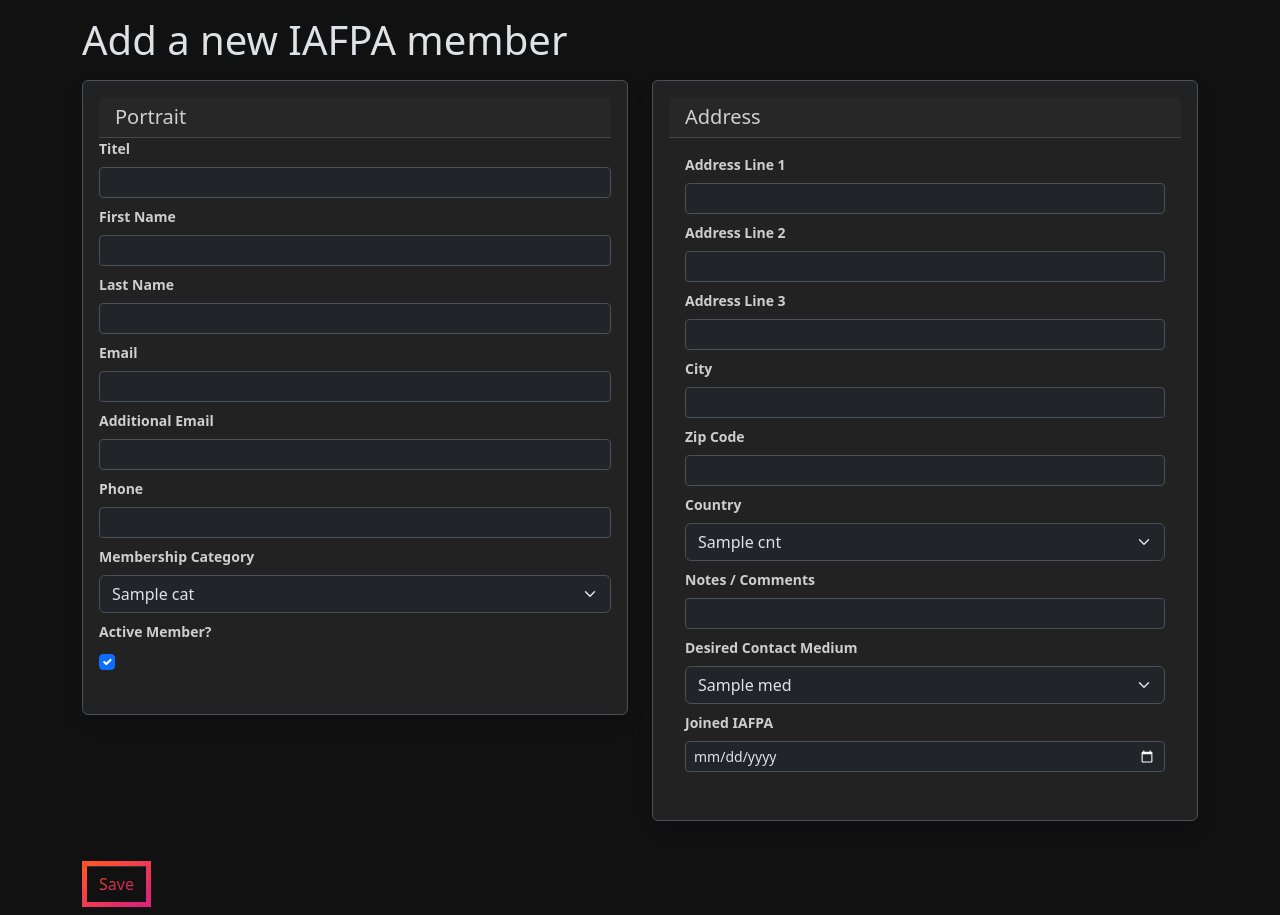
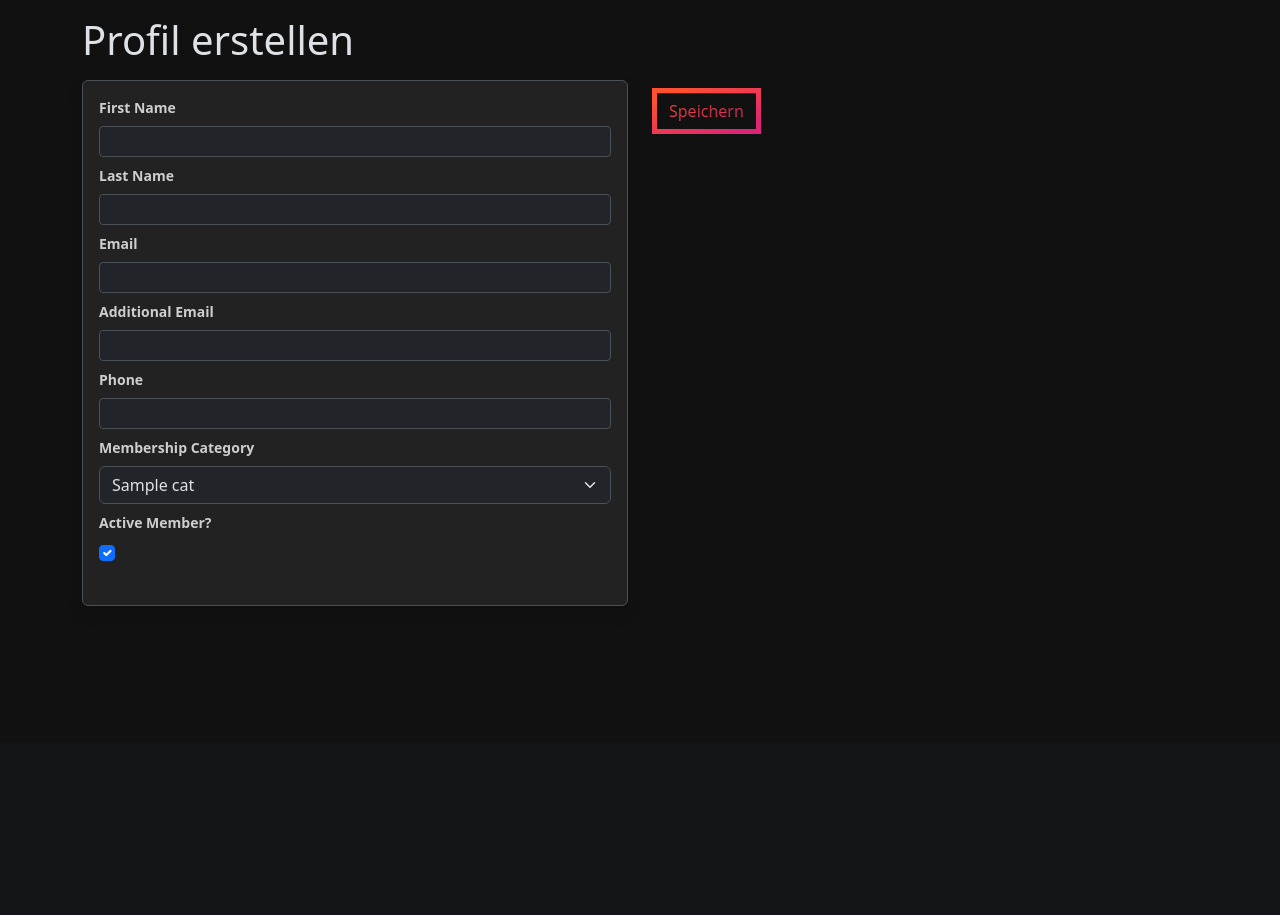
Before and after one commit to alexarnimueller/tschugger, a Flask app: template app/app/templates/people/new.html in a window 1280 px wide. Shown: the part 57-972 px from the top of the page. After the commit the page ends 663 px from the top, so only its background shows below. Run offline with Flask 3, Linux system fonts and the light colour scheme; the template is opened without the code that fills it: most values are stand-ins (such as "Sample title", 1, 10 or a date in 2020); parts of the project's set-up code (start-up, migrations or seed data) failed here and were passed over; some libraries are stand-ins or nearby versions.

Commit message:
:construction: wip

```diff
--- a/app/app/auth.py
+++ b/app/app/auth.py
@@ -1,5 +1,5 @@
 import functools
-
+import requests
 from flask import Blueprint
 from flask import flash
 from flask import g
@@ -62,7 +62,7 @@ def register():
             session.clear()  # log user in
             session["user_id"] = user.id
             flash(f"{user.username}  registriert.", "success")
-            return redirect(url_for("people.add"))
+            return requests.post((url_for("people.add")), json=user, headers={"Content-Type": "application/json"})
         else:
             flash(error, "error")
     return render_template("auth/register.html", form=form)
--- a/app/app/templates/people/new.html
+++ b/app/app/templates/people/new.html
@@ -2,7 +2,7 @@
 {% set active_page = 'members' %}
 
 {% block content %}
-<h1 class="my-3">{% block title %}Add a new IAFPA member{% endblock %}</h1>
+<h1 class="my-3">{% block title %}Profil erstellen{% endblock %}</h1>
 
 <form id="add_member" accept-charset="UTF-8" method="post">
 	<input type="hidden" name="csrf_token" value="{{ csrf_token() }}">
@@ -10,14 +10,7 @@
 	<div class="row">
 		<div class="col-md-6">
 			<div class="card border shadow p-3">
-				<h5 class="card-header">Portrait</h5>
 				<dl class="mb-n2">
-					<dt class="small">
-						<label class="form-label" for="member_title">Titel</label>
-					</dt>
-					<dd>
-						<input class="form-control form-control-sm" type="text" name="title" id="member_title" />
-					</dd>
                     <dt class="small">
 						<label class="form-label" for="member_firstname">First Name</label>
 					</dt>
@@ -67,80 +60,8 @@
                 </dl>
             </div>
         </div>
-
-        <div class="col-md-6">
-			<div class="card border shadow p-3">
-				<h5 class="card-header">Address</h5>
-				<div class="card-body">
-					<dl class="mb-n2">
-						<dt class="small">
-							<label class="form-label" for="member_addr1">Address Line 1</label>
-						</dt>
-						<dd>
-							<input class="form-control form-control-sm" type="text" name="addr1" id="member_addr1" />
-						</dd>
-						<dt class="small">
-							<label class="form-label" for="member_addr2">Address Line 2</label>
-						</dt>
-						<dd>
-							<input class="form-control form-control-sm" type="text" name="addr2" id="member_addr2" />
-						</dd>
-						<dt class="small">
-							<label class="form-label" for="member_addr3">Address Line 3</label>
-						</dt>
-						<dd>
-							<input class="form-control form-control-sm" type="text" name="addr3" id="member_addr3" />
-						</dd>
-						<dt class="small">
-							<label class="form-label" for="member_city">City</label>
-						</dt>
-						<dd>
-							<input class="form-control form-control-sm" type="text" name="city" id="member_city" />
-						</dd>
-						<dt class="small">
-							<label class="form-label" for="member_zip">Zip Code</label>
-						</dt>
-						<dd>
-							<input class="form-control form-control-sm" type="text" name="zipcode" id="member_zip" />
-						</dd>
-						<dt class="small">
-							<label class="form-label" for="member_country">Country</label>
-						</dt>
-						<dd>
-							<select id="member_country" class="form-control form-select" name="country">
-							  	{% for cnt in countries %}
-								<option value="{{ cnt }}">{{ cnt }}</option>
-							  	{% endfor %}
-							</select>
-						</dd>
-						<dt class="small">
-							<label class="form-label" for="member_notes">Notes / Comments</label>
-						</dt>
-						<dd>
-							<input class="form-control form-control-sm" type="text" name="notes" id="member_notes" />
-						</dd>
-						<dt class="small">
-							<label class="form-label" for="member_medium">Desired Contact Medium</label>
-						</dt>
-						<dd>
-							<select id="member_medium" class="form-control form-select" name="medium">
-								{% for med in media %}
-								<option value="{{ med }}">{{ med }}</option>
-							  	{% endfor %}
-							</select>
-						</dd>
-						<dt class="small">
-							<label class="form-label" for="member_joined">Joined IAFPA</label>
-						</dt>
-						<dd>
-							<input class="form-control form-control-sm" type="date" value="{{ today_date }}" name="joined" id="member_joined" />
-						</dd>
-					</dl>
-				</div>
-            </div>
-        </div>
 		<div class="col my-2">
-			<input class="btn btn-primary" type="submit" value="Save">
+			<input class="btn btn-primary" type="submit" value="Speichern">
 		</div>
     </div>
 </form>
--- a/app/app/views.py
+++ b/app/app/views.py
@@ -1,13 +1,7 @@
 from flask import Blueprint
 from flask import render_template
-from datetime import date
 
 bp = Blueprint("views", __name__)
-
-
-@bp.context_processor
-def inject_today_date():
-    return {"today_date": date.today()}
 
 
 @bp.route("/", methods=("GET",))
```
Also changed, not shown: app/app/people.py (+6 -6 lines).
